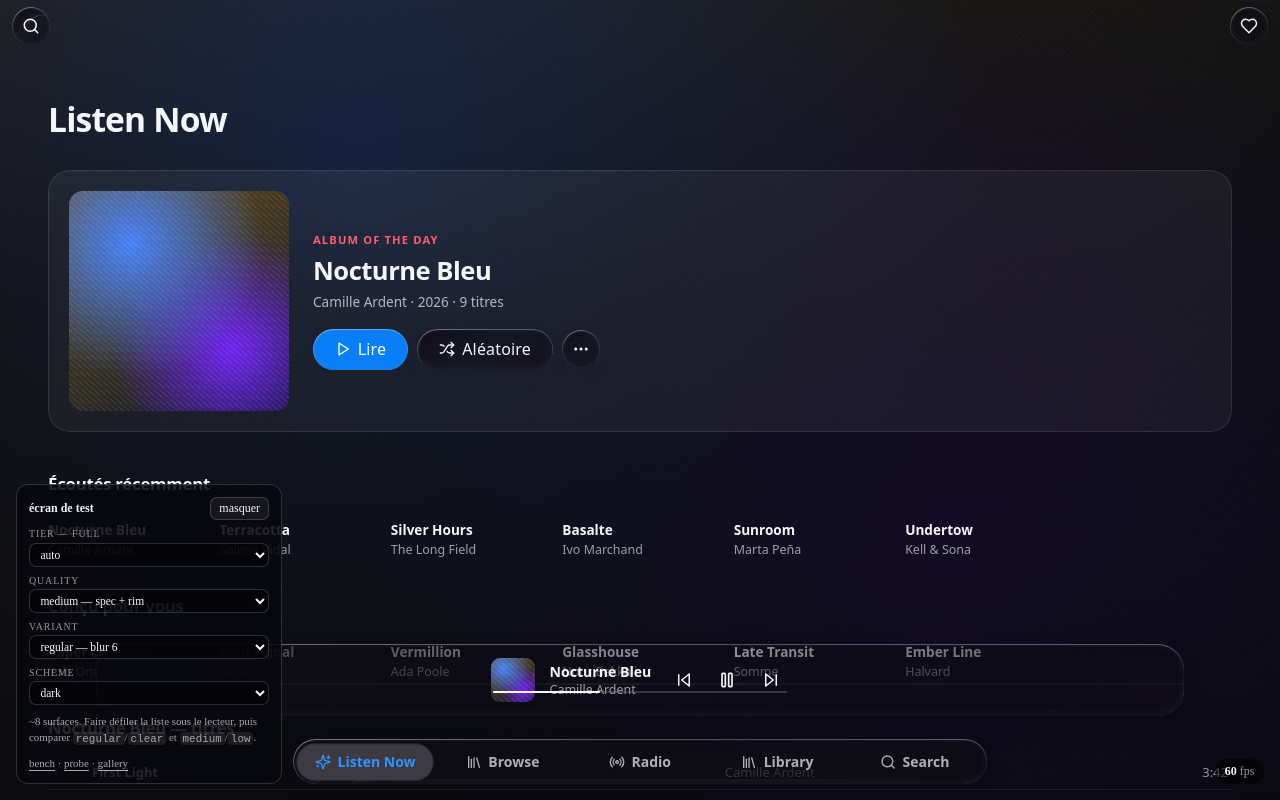
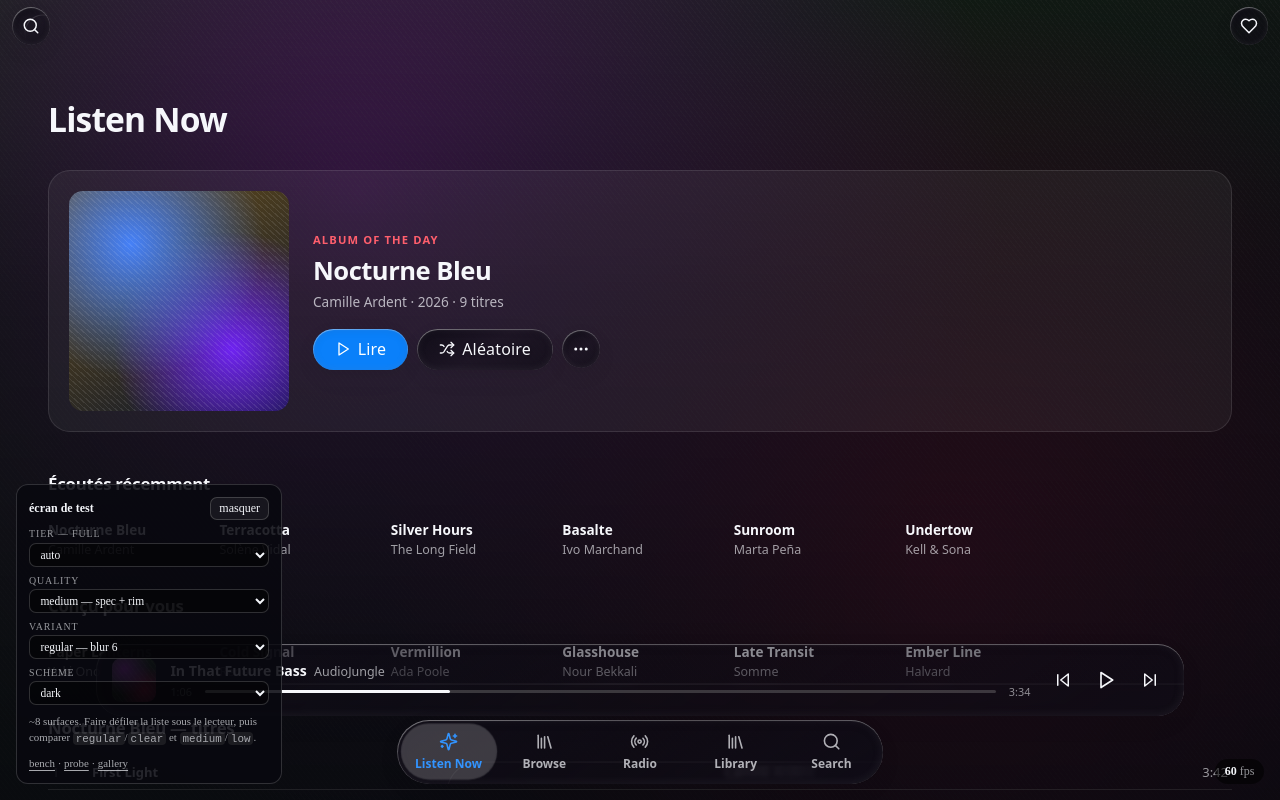
Before and after one commit to quentin-r37/liquid-svelte, a SvelteKit app: page /music in a window 1280 px wide. Shown: the top 800 px of the page. Built offline with nearby package versions, Linux system fonts and the light colour scheme.

Commit message:
feat: enhance music player functionality with audio playback and seek controls

```diff
--- a/src/routes/music/+page.svelte
+++ b/src/routes/music/+page.svelte
@@ -134,25 +134,90 @@
 
 	// ------------------------------------------------------------ playback state ---
 
-	let playing = $state(true);
-	/** 0–1 through the current track. Drives the plain progress line in the player. */
-	let progress = $state(0.31);
-	let nowPlaying = $state(ALBUMS[0]);
+	/**
+	 * The real track, kept out of the fictional catalogue: clicking a card changes
+	 * what the player is *labelled* with, and there is only ever one audio file, so
+	 * conflating the two would put a stock title on every shelf.
+	 */
+	const NOW_PLAYING: Album = {
+		id: 'now',
+		title: 'In That Future Bass',
+		artist: 'AudioJungle',
+		hue: 288,
+		spin: 52
+	};
+
+	let playing = $state(false);
+	let nowPlaying = $state(NOW_PLAYING);
 	let liked = $state(false);
 
+	let audio = $state<HTMLAudioElement | null>(null);
+	let elapsed = $state(0);
+	let duration = $state(0);
 	/**
-	 * A slow tick rather than a `requestAnimationFrame` loop, deliberately: the point
+	 * The audio lives in `static/audio`, which is gitignored — it is licensed stock,
+	 * dev-only, and no part of the package. A fresh clone therefore has no file, and
+	 * the screen has to keep working: everything it exists to test is about glass over
+	 * scrolling content, none of which needs sound. So a failed load falls back to a
+	 * synthetic tick and the player behaves identically apart from being silent.
+	 */
+	let hasAudio = $state(true);
+	/** Synthetic 0–1 position, used only when there is no file to read one from. */
+	let syntheticProgress = $state(0.31);
+
+	const progress = $derived(
+		hasAudio && duration > 0 ? Math.min(1, elapsed / duration) : syntheticProgress
+	);
+
+	/**
+	 * A quarter-second tick rather than a `requestAnimationFrame` loop, deliberately,
+	 * and the same reason `timeupdate` is left at its native cadence below: the point
 	 * of this screen is to measure what the *glass* costs while the user scrolls, and
-	 * a harness that drives its own rAF every frame puts its own work in the same
-	 * number. A progress line moving four times a second is what a player does.
+	 * a harness driving its own rAF every frame puts its own work in that number.
 	 */
 	$effect(() => {
-		if (!playing) return;
+		if (!playing || hasAudio) return;
 		const id = setInterval(() => {
-			progress = progress >= 1 ? 0 : progress + 0.0025;
+			syntheticProgress = syntheticProgress >= 1 ? 0 : syntheticProgress + 0.0025;
 		}, 250);
 		return () => clearInterval(id);
 	});
+
+	function toggle(): void {
+		if (!audio || !hasAudio) {
+			playing = !playing;
+			return;
+		}
+
+		if (playing) {
+			audio.pause();
+			playing = false;
+			return;
+		}
+
+		// Autoplay policy rejects until the page has been interacted with, and a
+		// rejected promise here is unhandled otherwise.
+		audio.play().then(
+			() => (playing = true),
+			() => (playing = false)
+		);
+	}
+
+	/** Click anywhere on the track to seek, which is the least a real player does. */
+	function seek(event: MouseEvent): void {
+		const bar = event.currentTarget as HTMLElement;
+		const ratio = (event.clientX - bar.getBoundingClientRect().left) / bar.offsetWidth;
+		const clamped = Math.min(1, Math.max(0, ratio));
+
+		if (audio && hasAudio && duration > 0) audio.currentTime = clamped * duration;
+		else syntheticProgress = clamped;
+	}
+
+	function clock(seconds: number): string {
+		if (!Number.isFinite(seconds)) return '--:--';
+		const whole = Math.floor(seconds);
+		return `${Math.floor(whole / 60)}:${String(whole % 60).padStart(2, '0')}`;
+	}
 
 	// ------------------------------------------------------------------- chrome ---
 
@@ -357,6 +422,21 @@
 		artwork, and reads as a dead patch. iOS does the same thing for the same
 		reason.
 	-->
+	<!--
+		Outside the glass, and not merely for tidiness: an `<audio>` element inside a
+		`.lg` would be one more child the content flex has to size around, and the
+		player's layout is already the thing this screen is most sensitive about.
+	-->
+	<audio
+		bind:this={audio}
+		src="/audio/in-that-future-bass.mp3"
+		preload="metadata"
+		ontimeupdate={() => (elapsed = audio?.currentTime ?? 0)}
+		onloadedmetadata={() => (duration = audio?.duration ?? 0)}
+		onended={() => (playing = false)}
+		onerror={() => (hasAudio = false)}
+	></audio>
+
 	<div class="player">
 		<LiquidGlass
 			height={72}
@@ -370,8 +450,42 @@
 			<div class="player-inner">
 				<span class="player-art" style={coverStyle(nowPlaying)} aria-hidden="true"></span>
 				<span class="player-meta">
-					<span class="player-title">{nowPlaying.title}</span>
-					<span class="player-artist">{nowPlaying.artist}</span>
+					<span class="player-line">
+						<span class="player-title">{nowPlaying.title}</span>
+						<span class="player-artist">{nowPlaying.artist}</span>
+					</span>
+					<!--
+						In flow rather than absolutely positioned against the slab. An
+						absolute line has to be inset past a 26px corner and a 16px bezel to
+						avoid sitting *inside* the refraction band, and what is left is a
+						line that looks mispositioned because it is — it clears the geometry
+						instead of belonging to the layout. A row in the metadata column
+						cannot collide with either.
+					-->
+					<span class="player-scrub">
+						<span class="player-time">{clock(hasAudio ? elapsed : progress * 214)}</span>
+						<span
+							class="player-track"
+							role="slider"
+							tabindex="0"
+							aria-label="Position de lecture"
+							aria-valuemin={0}
+							aria-valuemax={100}
+							aria-valuenow={Math.round(progress * 100)}
+							onclick={seek}
+							onkeydown={(event) => {
+								if (event.key !== 'ArrowLeft' && event.key !== 'ArrowRight') return;
+								event.preventDefault();
+								const step = event.key === 'ArrowLeft' ? -5 : 5;
+								if (audio && hasAudio && duration > 0)
+									audio.currentTime = Math.min(duration, Math.max(0, audio.currentTime + step));
+								else syntheticProgress = Math.min(1, Math.max(0, syntheticProgress + step / 214));
+							}}
+						>
+							<span class="player-fill" style="width: {progress * 100}%"></span>
+						</span>
+						<span class="player-time">{clock(hasAudio ? duration : 214)}</span>
+					</span>
 				</span>
 				<span class="player-controls">
 					<button type="button" aria-label="Titre précédent"><SkipBack size={18} /></button>
@@ -379,21 +493,25 @@
 						type="button"
 						class="play"
 						aria-label={playing ? 'Pause' : 'Lecture'}
-						onclick={() => (playing = !playing)}
+						onclick={toggle}
 					>
 						{#if playing}<Pause size={20} />{:else}<Play size={20} />{/if}
 					</button>
 					<button type="button" aria-label="Titre suivant"><SkipForward size={18} /></button>
 				</span>
 			</div>
-			<span class="player-progress" aria-hidden="true">
-				<span class="player-progress-fill" style="width: {progress * 100}%"></span>
-			</span>
 		</LiquidGlass>
 	</div>
 
 	<div class="tabbar">
-		<LiquidTabs tabs={TABS} bind:value={tab} label="Sections" {quality} {variant} />
+		<LiquidTabs
+			tabs={TABS}
+			bind:value={tab}
+			label="Sections"
+			{quality}
+			{variant}
+			iconPlacement="top"
+		/>
 	</div>
 </div>
 
@@ -697,6 +815,22 @@
 		pointer-events: auto;
 	}
 
+	/*
+	 * `.lg-content` is `display: flex` and sized by its children, so a `width: 100%`
+	 * child inside it resolves against a box that is only as wide as itself — the
+	 * layout collapses to its intrinsic width and centres, and anything positioned
+	 * against it lands somewhere that looks arbitrary. That was the real cause of the
+	 * misplaced progress line, not the line's own rules.
+	 *
+	 * Reaching into a library class from a consumer is a liberty, and it is taken
+	 * deliberately rather than by passing `width` as a prop: the slab tracks the
+	 * viewport, and a measured pixel width handed back in would defeat the
+	 * `ResizeObserver` path that quantises sizes into cached maps.
+	 */
+	.player :global(.player-glass > .lg-content) {
+		width: 100%;
+	}
+
 	.player-inner {
 		display: grid;
 		grid-template-columns: 44px minmax(0, 1fr) auto;
@@ -715,6 +849,16 @@
 		display: flex;
 		min-width: 0;
 		flex-direction: column;
+		gap: 0.28rem;
+	}
+
+	.player-line {
+		display: flex;
+		overflow: hidden;
+		min-width: 0;
+		gap: 0.45rem;
+		align-items: baseline;
+		white-space: nowrap;
 	}
 
 	.player-title {
@@ -722,12 +866,56 @@
 		font-size: 0.88rem;
 		font-weight: 650;
 		text-overflow: ellipsis;
-		white-space: nowrap;
 	}
 
 	.player-artist {
+		overflow: hidden;
 		font-size: 0.78rem;
+		text-overflow: ellipsis;
 		opacity: 0.62;
+	}
+
+	.player-scrub {
+		display: flex;
+		gap: 0.55rem;
+		align-items: center;
+	}
+
+	.player-time {
+		min-width: 2.4em;
+		font-size: 0.68rem;
+		font-variant-numeric: tabular-nums;
+		opacity: 0.55;
+	}
+
+	.player-time:last-child {
+		text-align: right;
+	}
+
+	/*
+	 * The hit area is taller than the line: a 3px target is unusable, and padding the
+	 * box while keeping the visible rule thin is what a real scrubber does. The rule
+	 * itself is drawn by the child, so the padding never shows.
+	 */
+	.player-track {
+		flex: 1;
+		min-width: 0;
+		height: 3px;
+		border-radius: 999px;
+		background: rgb(128 128 128 / 0.38);
+		cursor: pointer;
+	}
+
+	.player-track:focus-visible {
+		outline: 2px solid currentColor;
+		outline-offset: 4px;
+	}
+
+	.player-fill {
+		display: block;
+		height: 100%;
+		border-radius: inherit;
+		background: currentColor;
 	}
 
 	.player-controls {
@@ -755,23 +943,6 @@
 	.player-controls .play {
 		width: 40px;
 		height: 40px;
-	}
-
-	.player-progress {
-		position: absolute;
-		right: 1.1rem;
-		bottom: 9px;
-		left: 1.1rem;
-		height: 2px;
-		border-radius: 999px;
-		background: rgb(128 128 128 / 0.35);
-	}
-
-	.player-progress-fill {
-		display: block;
-		height: 100%;
-		border-radius: inherit;
-		background: currentColor;
 	}
 
 	.tabbar {
```
Also changed, not shown: 1 other file (tests, documents, lock files or other folders).
